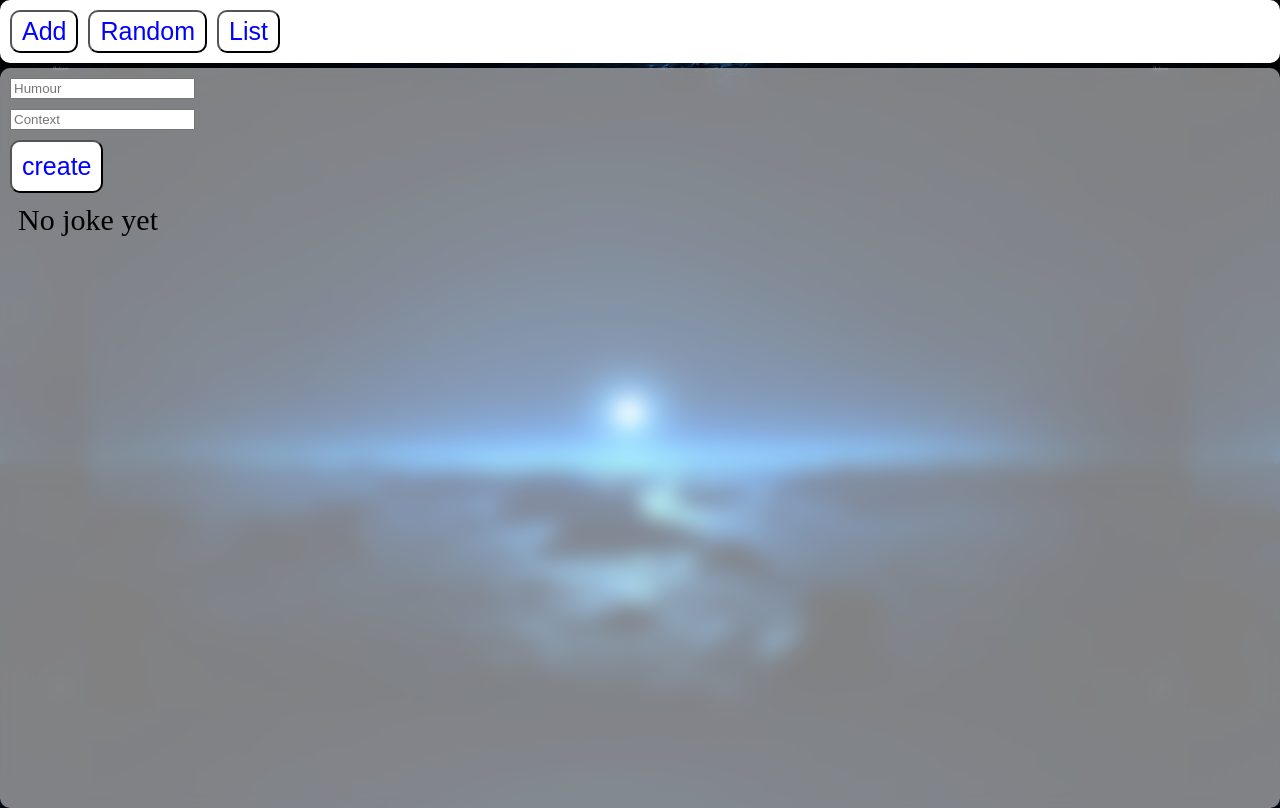
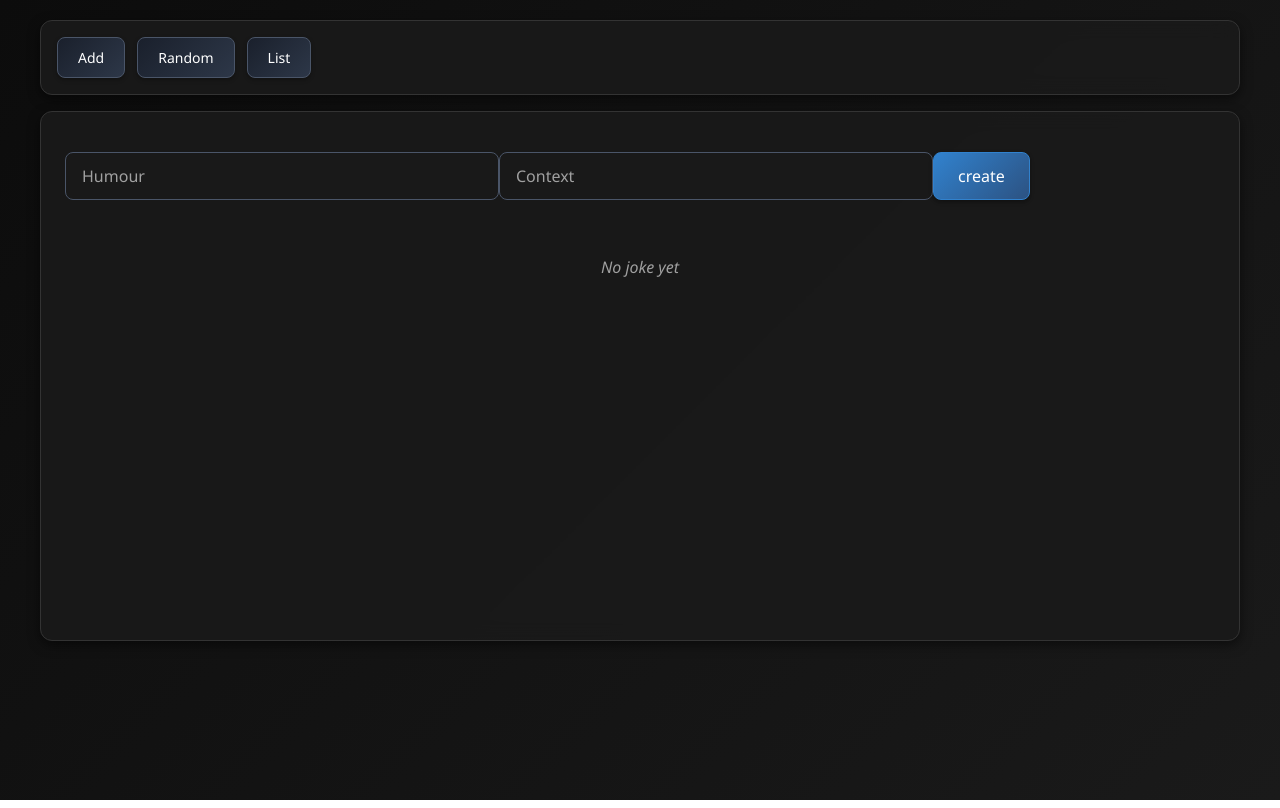
Before and after one commit to biraj-phuyal/jokes-frontend, a React (Vite) app: page / in a window 1280 px wide. Built offline with nearby package versions, Linux system fonts and the light colour scheme.

Commit message:
Making the style better

```diff
--- a/index.html
+++ b/index.html
@@ -4,7 +4,7 @@
     <meta charset="UTF-8" />
     <link rel="icon" type="image/svg+xml" href="/vite.svg" />
     <meta name="viewport" content="width=device-width, initial-scale=1.0" />
-    <title>Vite + React</title>
+    <title>Jokes</title>
   </head>
   <body>
     <div id="root"></div>
--- a/src/App.jsx
+++ b/src/App.jsx
@@ -1,4 +1,4 @@
-import { use, useEffect, useState } from "react";
+import { useState } from "react";
 
 const App = () => {
   const [tab, setTab] = useState("add");
@@ -28,7 +28,6 @@ const AllJokes = () => {
   const [all, setAll] = useState();
   const handleAllJokes = async () => {
     const response = await fetch("http://127.0.0.1:3000/jokes");
-    console.log(response);
     const body = await response.json();
     setAll(body);
   };
@@ -36,8 +35,8 @@ const AllJokes = () => {
     <div>
       <button onClick={handleAllJokes}> Jokes </button>
       {all ? (
-        all.map((joke) => (
-          <div>
+        all.map((joke, index) => (
+          <div key={index}>
             <Joke joke={joke} />
           </div>
         ))
--- a/src/index.css
+++ b/src/index.css
@@ -1,78 +1,168 @@
 html, body, #root {
   height: 100%;
   margin: 0;
-  padding: -10;
+  padding: 0;
+  font-family: 'Segoe UI', Tahoma, Geneva, Verdana, sans-serif;
 }
 
-body{
-  background-image: url('night.jpg');
-  background-color: black;
-  background-size: 1100px;
-  background-position: center;
-  height: 90vh;
+body {
+  background: linear-gradient(135deg, #0c0c0c 0%, #1a1a1a 100%);
+  background-attachment: fixed;
+  color: #e0e0e0;
+  min-height: 100vh;
 }
 
-button{
-  font-family: sans-serif;
-  color: blue;
-  font-size: 25px;
-  padding: 5px 10px;
-  background-color: white;
-  border-radius: 10px;
+button {
+  font-family: inherit;
+  color: #ffffff;
+  font-size: 16px;
+  font-weight: 500;
+  padding: 12px 24px;
+  background: linear-gradient(135deg, #2d3748 0%, #4a5568 100%);
+  border: 1px solid #4a5568;
+  border-radius: 8px;
+  cursor: pointer;
+  transition: all 0.3s ease;
+  box-shadow: 0 2px 4px rgba(0, 0, 0, 0.3);
+}
+
+button:hover {
+  background: linear-gradient(135deg, #4a5568 0%, #2d3748 100%);
+  transform: translateY(-1px);
+  box-shadow: 0 4px 8px rgba(0, 0, 0, 0.4);
+}
+
+button:active {
+  transform: translateY(0);
+  box-shadow: 0 2px 4px rgba(0, 0, 0, 0.3);
 }
 
 .tab-container {
   display: flex;
   flex-direction: column;
-  gap: 5px;
+  gap: 16px;
+  max-width: 1200px;
+  margin: 0 auto;
+  padding: 20px;
 }
 
 .tab-list {
-  border-radius: 10px;
-  padding: 10px;
-  background-color: white;
+  border-radius: 12px;
+  padding: 16px;
+  background: rgba(26, 26, 26, 0.9);
+  backdrop-filter: blur(10px);
+  border: 1px solid #333333;
   display: flex;
-  gap: 10px;
+  gap: 12px;
+  box-shadow: 0 4px 12px rgba(0, 0, 0, 0.5);
+}
+
+.tab-list button {
+  background: linear-gradient(135deg, #1a202c 0%, #2d3748 100%);
+  border: 1px solid #4a5568;
+  font-size: 14px;
+  padding: 10px 20px;
+}
+
+.tab-list button:hover {
+  background: linear-gradient(135deg, #2d3748 0%, #4a5568 100%);
+  border-color: #718096;
 }
 
 .tab-content {
-  height: 90dvh;
-  color: white;
-  border-radius: 10px;
-  padding: 10px;
-  background-color: rgba(255, 255, 255, 0.5);
+  min-height: 60vh;
+  color: #e0e0e0;
+  border-radius: 12px;
+  padding: 24px;
+  background: rgba(26, 26, 26, 0.9);
   backdrop-filter: blur(10px);
+  border: 1px solid #333333;
+  box-shadow: 0 4px 12px rgba(0, 0, 0, 0.5);
 }
 
 .joke {
-  color: black;
-  font-size: 30px;
-  padding: 10px;
-  background-color: white;
+  color: #e0e0e0;
+  font-size: 18px;
+  line-height: 1.6;
+  padding: 20px;
+  margin: 16px 0;
+  background: linear-gradient(135deg, #2d3748 0%, #1a202c 100%);
+  border: 1px solid #4a5568;
+  border-radius: 8px;
+  box-shadow: 0 2px 8px rgba(0, 0, 0, 0.3);
 }
 
 .noJoke {
-  color: black;
-  font-size: 30px;
-  margin-top: 10px;
-  margin-left: 8px;
+  color: #a0a0a0;
+  font-size: 16px;
+  font-style: italic;
+  margin: 20px 0;
+  text-align: center;
+  padding: 20px;
 }
 
-.fetch{
-  font-family: sans-serif;
-  font-size: 30px;
+.fetch {
+  font-family: inherit;
+  font-size: 18px;
+  padding: 14px 28px;
+  background: linear-gradient(135deg, #38a169 0%, #2f855a 100%);
+  border: 1px solid #38a169;
+}
+
+.fetch:hover {
+  background: linear-gradient(135deg, #2f855a 0%, #38a169 100%);
 }
 
 .add {
-  padding: 10px;
-  margin-right: 15px;
+  font-size: 16px;
+  padding: 12px 24px;
+  margin: 16px 16px 16px 0;
+  background: linear-gradient(135deg, #3182ce 0%, #2c5282 100%);
+  border: 1px solid #3182ce;
 }
 
-.inputs {
-  display: flex;
-  margin-bottom: 10px;
+.add:hover {
+  background: linear-gradient(135deg, #2c5282 0%, #3182ce 100%);
 }
-.inputs2 {
-  display: flex;
-  margin-bottom: 10px;
+
+.inputs, .inputs2 {
+  width: 100%;
+  max-width: 400px;
+  padding: 12px 16px;
+  margin-bottom: 16px;
+  background: rgba(26, 26, 26, 0.8);
+  border: 1px solid #4a5568;
+  border-radius: 8px;
+  color: #e0e0e0;
+  font-size: 16px;
+  font-family: inherit;
+  transition: border-color 0.3s ease;
 }
+
+.inputs:focus, .inputs2:focus {
+  outline: none;
+  border-color: #3182ce;
+  box-shadow: 0 0 0 3px rgba(49, 130, 206, 0.1);
+}
+
+.inputs::placeholder, .inputs2::placeholder {
+  color: #a0a0a0;
+}
+
+/* Scrollbar styling for webkit browsers */
+::-webkit-scrollbar {
+  width: 8px;
+}
+
+::-webkit-scrollbar-track {
+  background: #1a1a1a;
+}
+
+::-webkit-scrollbar-thumb {
+  background: #4a5568;
+  border-radius: 4px;
+}
+
+::-webkit-scrollbar-thumb:hover {
+  background: #718096;
+}
```
Also changed, not shown: 1 other file (tests, documents, lock files or other folders).
